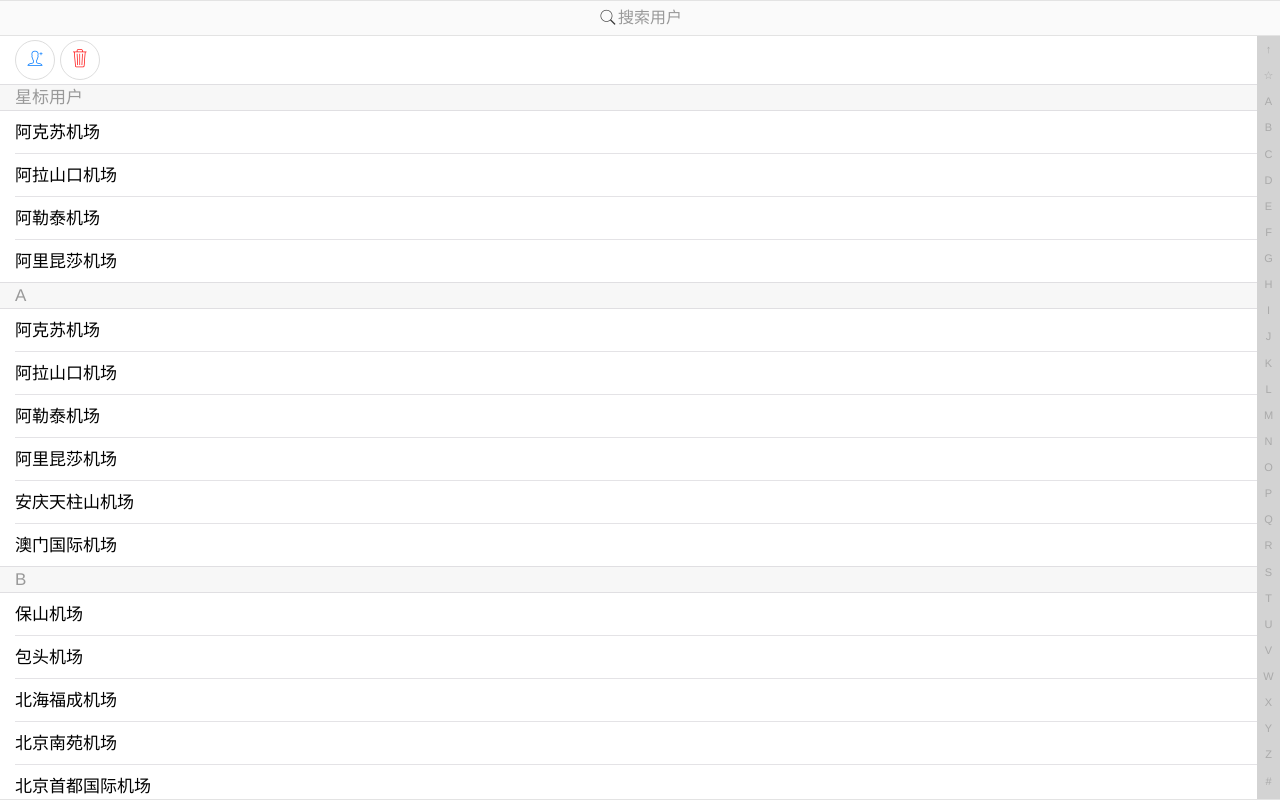
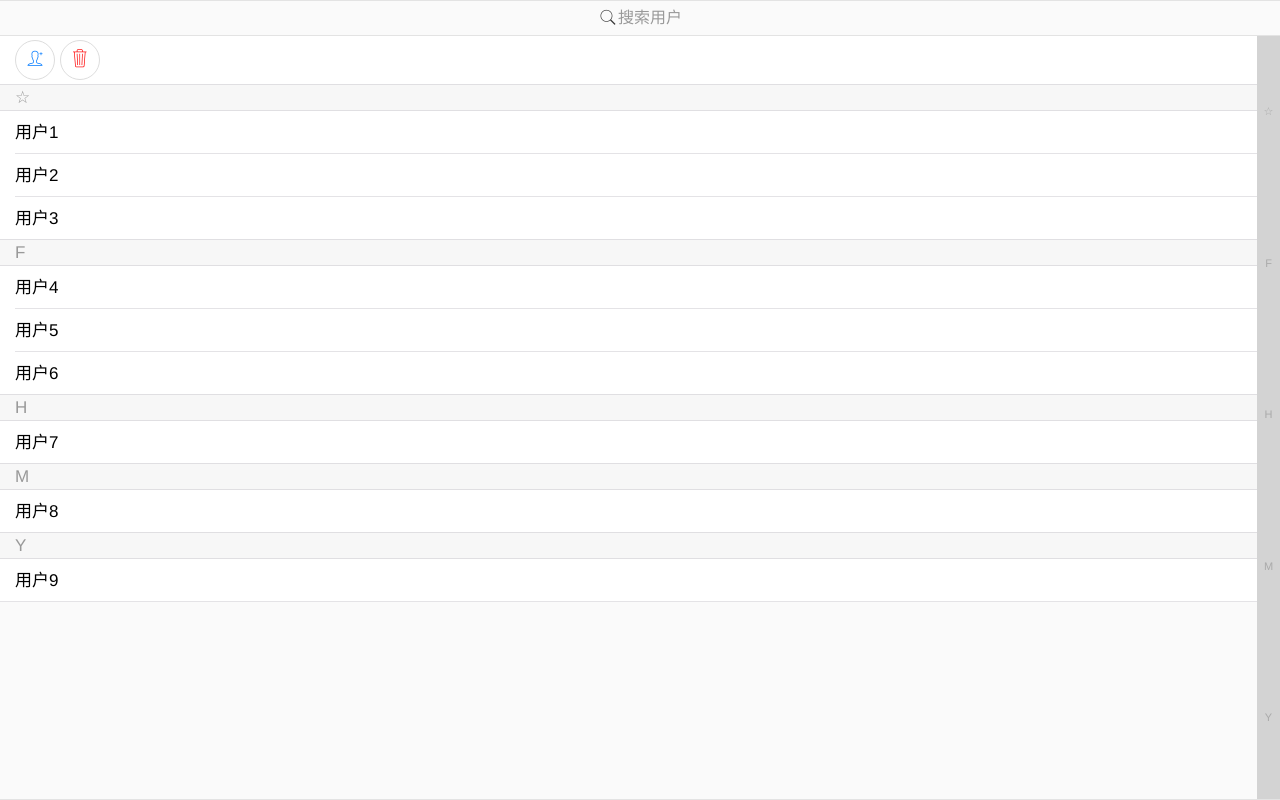
Before and after one commit to milkdoll/better-me, a plain HTML site: page pages/user/indexed-list.html in a window 1280 px wide. Drawn offline with Linux system fonts and the light colour scheme.

Commit message:
列表调整

```diff
--- a/pages/user/indexed-list.html
+++ b/pages/user/indexed-list.html
@@ -13,17 +13,20 @@
 				height: 100%;
 				overflow: hidden;
 			}
+
 			.mui-bar {
 				-webkit-box-shadow: none;
 				box-shadow: none;
 			}
-			.mui-content-head{
+
+			.mui-content-head {
 				height: 50px;
 				padding: 5px 15px;
 			}
-			.mui-content-head a{
+
+			.mui-content-head a {
 				border: 1px solid #ddd;
-				display:inline-block;
+				display: inline-block;
 				border-radius: 20px;
 				width: 40px;
 				height: 40px;
@@ -39,8 +42,9 @@
 				<div class="mui-indexed-list-search mui-input-row mui-search">
 					<input type="search" class="mui-input-clear mui-indexed-list-search-input" placeholder="搜索用户">
 				</div>
-				<div class="mui-indexed-list-bar">
-					<a>↑</a>
+				<div id="indexed_list_bar" class="mui-indexed-list-bar">
+				</div>
+				<!--<a>↑</a>
 					<a>☆</a>
 					<a>A</a>
 					<a>B</a>
@@ -68,22 +72,21 @@
 					<a>X</a>
 					<a>Y</a>
 					<a>Z</a>
-					<a>#</a>
-				</div>
+					<a>#</a>-->
 				<div class="mui-indexed-list-alert"></div>
 				<div class="mui-indexed-list-inner">
 					<div class="mui-indexed-list-empty-alert">没有数据</div>
-					<ul class="mui-table-view">
+					<ul id="table_view" class="mui-table-view">
 						<li data-group="↑" class="mui-table-view-divider mui-indexed-list-group" style="padding: 0px;"></li>
-						<li data-value="↑" data-tags="↑" class="mui-content-head">
+						<li data-value="↑" class="mui-content-head">
 							<a id="icon-personadd" onclick="addUser()"><span class="mui-icon mui-icon-personadd"></span></a>
 							<a id="icon-personadd" style="color: red;" onclick="deleteUser()"><span class="mui-icon mui-icon-trash"></span></a>
 						</li>
-						<li data-group="☆" class="mui-table-view-divider mui-indexed-list-group">星标用户</li>
-						<li data-value="☆AKU" data-tags="AKeSu" class="mui-table-view-cell mui-indexed-list-item">阿克苏机场</li>
-						<li data-value="☆BPL" data-tags="ALaShanKou" class="mui-table-view-cell mui-indexed-list-item">阿拉山口机场</li>
-						<li data-value="☆AAT" data-tags="ALeTai" class="mui-table-view-cell mui-indexed-list-item">阿勒泰机场</li>
-						<li data-value="☆NGQ" data-tags="ALiKunSha" class="mui-table-view-cell mui-indexed-list-item">阿里昆莎机场</li>
+						<!--<li data-group="☆" class="mui-table-view-divider mui-indexed-list-group">星标用户</li>
+						<li data-value="☆AKU" class="mui-table-view-cell mui-indexed-list-item">阿克苏机场</li>
+						<li data-value="☆BPL" class="mui-table-view-cell mui-indexed-list-item">阿拉山口机场</li>
+						<li data-value="☆AAT" class="mui-table-view-cell mui-indexed-list-item">阿勒泰机场</li>
+						<li data-value="☆NGQ" class="mui-table-view-cell mui-indexed-list-item">阿里昆莎机场</li>
 						<li data-group="A" class="mui-table-view-divider mui-indexed-list-group">A</li>
 						<li data-value="AKU" data-tags="AKeSu" class="mui-table-view-cell mui-indexed-list-item">阿克苏机场</li>
 						<li data-value="BPL" data-tags="ALaShanKou" class="mui-table-view-cell mui-indexed-list-item">阿拉山口机场</li>
@@ -268,15 +271,76 @@
 						<li data-group="#" class="mui-table-view-divider mui-indexed-list-group">#</li>
 						<li data-value="#ZUH" data-tags="ZhuHaiSanZao" class="mui-table-view-cell mui-indexed-list-item">珠海三灶机场</li>
 						<li data-value="#ZUH" data-tags="ZhuHaiSanZao" class="mui-table-view-cell mui-indexed-list-item">珠海三灶机场</li>
-						<li data-value="#ZUH" data-tags="ZhuHaiSanZao" class="mui-table-view-cell mui-indexed-list-item">珠海三灶机场</li>
+						<li data-value="#ZUH" data-tags="ZhuHaiSanZao" class="mui-table-view-cell mui-indexed-list-item">珠海三灶机场</li>-->
 					</ul>
 				</div>
 			</div>
 		</div>
 		<script src="../../js/mui.min.js"></script>
 		<script src="../../js/mui.indexedlist.js"></script>
+		<script type="text/javascript" src="../../js/jquery-2.1.1.min.js"></script>
 		<script type="text/javascript" charset="utf-8">
 			mui.init();
+
+			var users = [{
+				id: '1',
+				indexGroup: '☆',
+				indexValue: '☆zzz',
+				userName: '用户1'
+			},{
+				id: '2',
+				indexGroup: '☆',
+				indexValue: '☆xxx',
+				userName: '用户2'
+			},{
+				id: '3',
+				indexGroup: '☆',
+				indexValue: '☆zzza',
+				userName: '用户3'
+			},{
+				id: '4',
+				indexGroup: 'F',
+				indexValue: 'Fzzza',
+				userName: '用户4'
+			},{
+				id: '5',
+				indexGroup: 'F',
+				indexValue: 'Fcxz',
+				userName: '用户5'
+			},{
+				id: '6',
+				indexGroup: 'F',
+				indexValue: 'Fcxsxz',
+				userName: '用户6'
+			},{
+				id: '7',
+				indexGroup: 'H',
+				indexValue: 'Hzzza',
+				userName: '用户7'
+			},{
+				id: '8',
+				indexGroup: 'M',
+				indexValue: 'Mcxz',
+				userName: '用户8'
+			},{
+				id: '9',
+				indexGroup: 'Y',
+				indexValue: 'Ycxsxz',
+				userName: '用户9'
+			}];
+
+			$(users).each(function(i,user){
+				var barHtml='<a>'+user.indexGroup+'</a>';
+				var listBarHtml=$('#indexed_list_bar').html();
+				if(listBarHtml.indexOf(barHtml)==-1){
+					var table='<li data-group="'+user.indexGroup+'" class="mui-table-view-divider mui-indexed-list-group">'+user.indexGroup+'</li>';
+					$('#table_view').append(table);
+					$('#indexed_list_bar').append(barHtml);
+				}
+				var table='<li data-value="'+user.indexValue+'" data-id="'+user.id+'" class="mui-table-view-cell mui-indexed-list-item">'+user.userName+'</li>';
+				$('#table_view').append(table);
+			});
+
 			mui.ready(function() {
 				var list = document.getElementById('list');
 				//calc hieght
@@ -285,10 +349,11 @@
 				window.indexedList = new mui.IndexedList(list);
 			});
 
-			function addUser(){
+			function addUser() {
 				alert('添加用户');
 			}
-			function deleteUser(){
+
+			function deleteUser() {
 				alert("删除用户");
 			}
 		</script>
```
